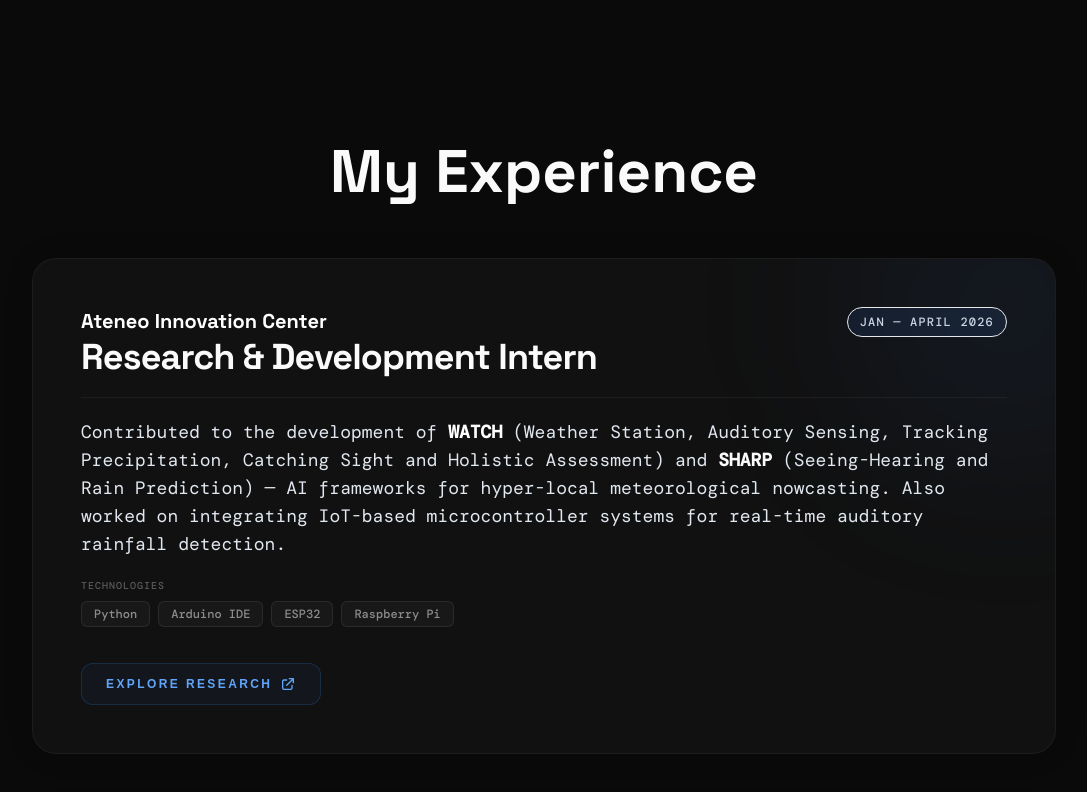
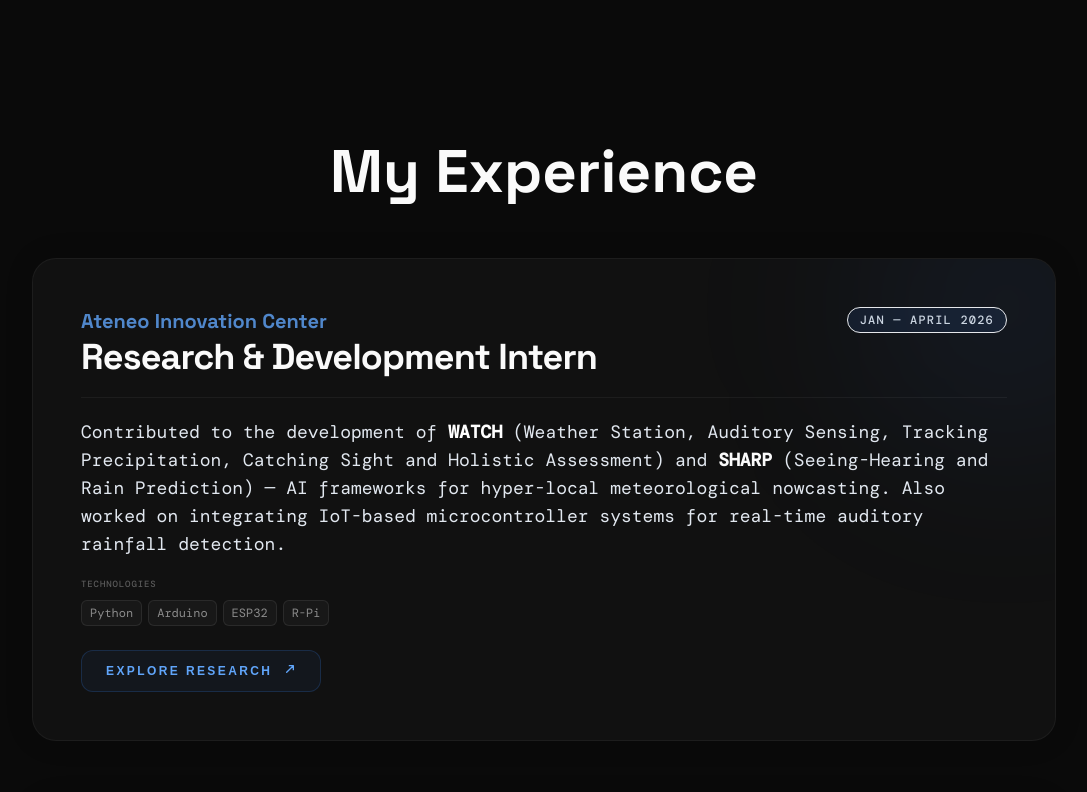
Before and after one commit to KuyaDark/genova-portfolio, a React (Vite) app: page / in a window 1280 px wide. Shown: the part 11190-11982 px from the top of the page, without its empty margins (96-1183 px from the left). Built offline with nearby package versions, Linux system fonts and the light colour scheme; a web font is replaced by a local one.

Commit message:
Refactor Experience component; enhance layout and improve tech stack display

```diff
--- a/src/components/Experience.jsx
+++ b/src/components/Experience.jsx
@@ -14,22 +14,22 @@
       </div>
       <ScrollStack useWindowScroll={true}>
         {/* Card 1: Ateneo Innovation Center */}
-        <ScrollStackItem itemClassName="bg-[#111111] border border-white/5 rounded-3xl p-8 sm:p-10 lg:p-12 shadow-2xl relative overflow-hidden group min-h-[380px] sm:min-h-[420px] lg:min-h-[460px]">
+        <ScrollStackItem itemClassName="bg-[#111111] border border-white/5 rounded-3xl p-6 sm:p-10 lg:p-12 shadow-2xl relative overflow-hidden group min-h-fit mb-4">
           {/* Subtle Background Glow */}
           <div className="absolute -right-20 -top-20 w-64 h-64 bg-blue-500/10 blur-[100px] rounded-full group-hover:bg-blue-500/20 transition-all duration-700" />
 
-          <div className="relative z-10 flex flex-col gap-5">
+          <div className="relative z-10 flex flex-col h-full gap-4 sm:gap-5">
             {/* Header */}
-            <div className="flex flex-col sm:flex-row sm:justify-between sm:items-start gap-3">
+            <div className="flex flex-col sm:flex-row sm:justify-between sm:items-start gap-2">
               <div>
-                <p className="font-grotesk font-bold text-md sm:text-lg lg:text-xl">
+                <p className="font-grotesk font-bold text-sm sm:text-lg lg:text-xl text-blue-400/80">
                   Ateneo Innovation Center
                 </p>
-                <h2 className=" font-grotesk text-2xl sm:text-3xl lg:text-4xl font-bold text-[#fafafa] tracking-tight mt-0.5">
+                <h2 className="font-grotesk text-xl sm:text-3xl lg:text-4xl font-bold text-[#fafafa] tracking-tight mt-0.5">
                   Research & Development Intern
                 </h2>
               </div>
-              <span className="font-mono inline-flex items-center gap-2 px-3 py-1.5 rounded-full border border-white-500/20 bg-blue-500/10 text-xs font-medium text-slate-300 uppercase tracking-widest shrink-0">
+              <span className="font-mono inline-flex items-center w-fit px-3 py-1 rounded-full border border-white-500/20 bg-blue-500/10 text-[10px] sm:text-xs font-medium text-slate-300 uppercase tracking-widest shrink-0">
                 Jan — April 2026
               </span>
             </div>
@@ -38,6 +38,7 @@
 
             {/* Description */}
             <p className="font-mono text-slate-200 leading-relaxed text-sm sm:text-base lg:text-lg">
+              {" "}
               Contributed to the development of{" "}
               <span className="text-white font-semibold">WATCH</span> (Weather
               Station, Auditory Sensing, Tracking Precipitation, Catching Sight
@@ -46,48 +47,43 @@
               (Seeing-Hearing and Rain Prediction) — AI frameworks for
               hyper-local meteorological nowcasting. Also worked on integrating
               IoT-based microcontroller systems for real-time auditory rainfall
-              detection.
+              detection.{" "}
             </p>
 
-            {/* Tech Stack */}
-            <div className="flex justify-between items-center">
+            {/* Tech Stack & Button Container */}
+            <div className="flex flex-col gap-6 mt-auto">
               <div>
-                {" "}
-                <p className="font-mono text-[10px] font-medium text-white/30 uppercase tracking-widest mb-2">
+                <p className="font-mono text-[9px] font-medium text-white/30 uppercase tracking-widest mb-2">
                   Technologies
                 </p>
-                <div className=" flex flex-wrap gap-2">
-                  {["Python", "Arduino IDE", "ESP32", "Raspberry Pi"].map(
-                    (tech) => (
+                <div className="flex flex-wrap gap-1.5">
+                  {["Python", "Arduino", "ESP32", "R-Pi"].map((tech) => (
                     <span
                       key={tech}
-                        className="font-mono px-3 py-1 rounded-md bg-white/[0.03] border border-white/[0.08] text-xs text-white/50 font-medium hover:border-blue-500/40 hover:text-blue-300 transition-colors"
+                      className="font-mono px-2 py-1 rounded-md bg-white/[0.03] border border-white/[0.08] text-[10px] sm:text-xs text-white/50"
                     >
                       {tech}
                     </span>
-                    ),
-                  )}
+                  ))}
                 </div>
               </div>
-            </div>
+
               <a
                 href="https://www.ateneo.edu/sose/aic"
                 target="_blank"
                 rel="noopener noreferrer"
+                className="w-full sm:w-fit"
               >
                 <button
                   type="button"
-                className="group relative flex items-center justify-center gap-2 mt-4 px-6 py-3
-             w-fit rounded-xl border border-blue-500/20 bg-blue-500/5
-             text-xs font-bold tracking-[0.2em] uppercase text-blue-400
+                  className="group relative flex items-center justify-center gap-2 px-6 py-3
+          w-full sm:w-fit rounded-xl border border-blue-500/20 bg-blue-500/5
+          text-[10px] sm:text-xs font-bold tracking-[0.2em] uppercase text-blue-400
           hover:text-white hover:border-blue-500/50 hover:bg-blue-500/20
           transition-all duration-500 overflow-hidden"
                 >
-                {/* Subtle "Scanning" Light Effect */}
                   <div className="absolute inset-0 w-full h-full bg-gradient-to-r from-transparent via-blue-400/10 to-transparent -translate-x-full group-hover:animate-[shimmer_2s_infinite]" />
-
                   <span className="relative z-10">Explore Research</span>
-
                   <svg
                     className="relative z-10 w-4 h-4 group-hover:translate-x-1 group-hover:-translate-y-1 transition-transform duration-300"
                     fill="none"
@@ -98,11 +94,12 @@
                       strokeLinecap="round"
                       strokeLinejoin="round"
                       strokeWidth={2}
-                    d="M10 6H6a2 2 0 00-2 2v10a2 2 0 002 2h10a2 2 0 002-2v-4M14 4h6m0 0v6m0-6L10 14"
+                      d="M14 4h6m0 0v6m0-6L10 14"
                     />
                   </svg>
                 </button>
               </a>
+            </div>
           </div>
         </ScrollStackItem>
 
```
Lines whose indentation alone changed are shown as unchanged.
